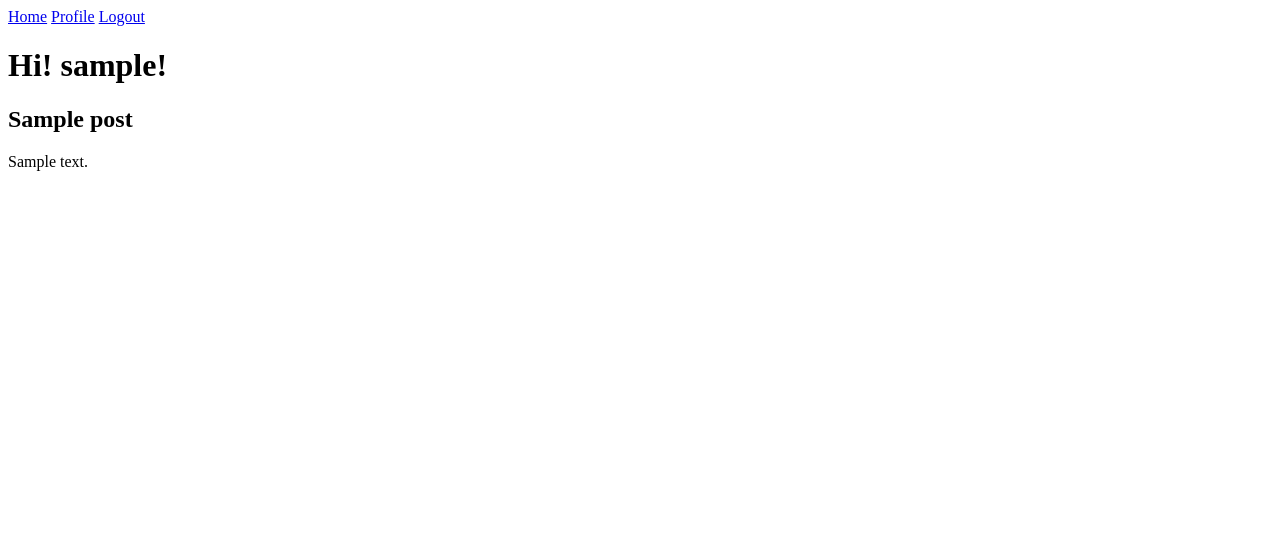
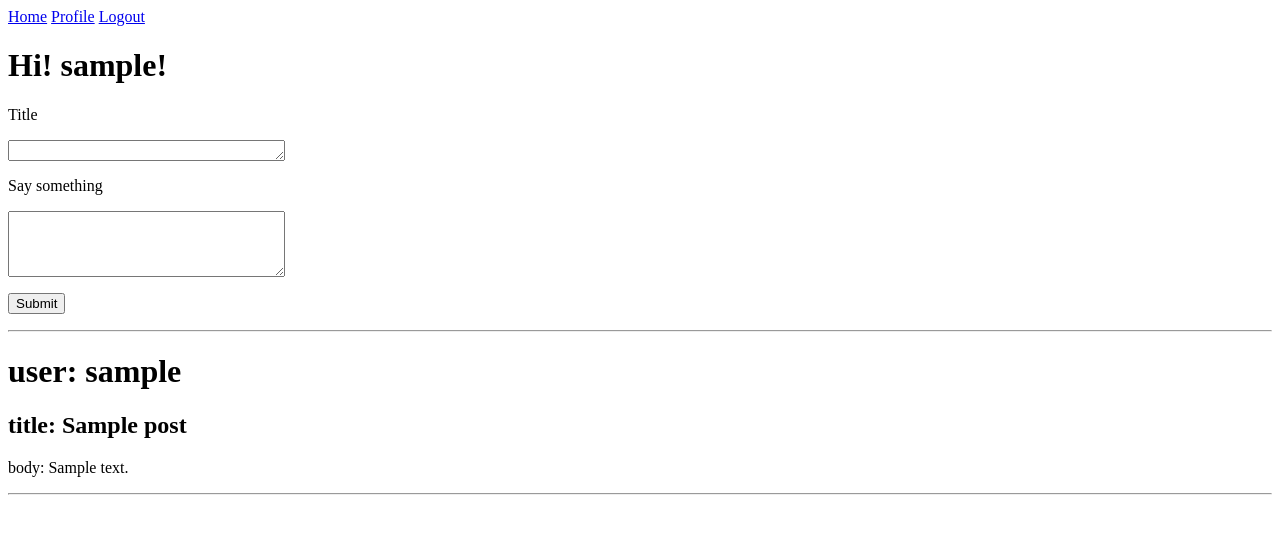
Before and after one commit to janetat/Allen-blog, a Flask app: page / in a window 1280 px wide. Shown: the top 534 px of the page. Run offline with Flask 2, Linux system fonts and the light colour scheme; the first user in the database is signed in; tables that the repository leaves empty hold one stand-in row (Sample ...).

Commit message:
Display blog following user posts and own posts at the home page

```diff
--- a/app/main/forms.py
+++ b/app/main/forms.py
@@ -47,3 +47,9 @@ class EditProfileForm(FlaskForm):
             user = User.query.filter_by(username=self.username.data).first()
             if user is not None:
                 raise ValidationError('Please use a different username.')
+
+# 编辑Post表单
+class PostForm(FlaskForm):
+    title = TextAreaField('Title ', validators=[DataRequired(), Length(min=1, max=32)])
+    body = TextAreaField('Say something ', validators=[DataRequired(), Length(min=1, max=140)])
+    submit = SubmitField('Submit')
--- a/app/main/models.py
+++ b/app/main/models.py
@@ -12,6 +12,7 @@ followers = db.Table('followers',
 )
 
 class User(db.Model, UserMixin):
+    __tablename__ = 'user'
     id = db.Column(db.Integer, primary_key=True)
     username = db.Column(db.String(64), index=True, unique=True)
     email = db.Column(db.String(120), index=True, unique=True)
@@ -75,6 +76,7 @@ def load_user(id):
     return User.query.get(int(id))
 
 class Post(db.Model):
+    __tablename__ = 'post'
     id = db.Column(db.Integer, primary_key=True)
     title = db.Column(db.String(32), index=True)
     body = db.Column(db.String(140))
--- a/app/main/views.py
+++ b/app/main/views.py
@@ -2,8 +2,8 @@ from app.main import main
 from app import db
 from flask import render_template, flash, redirect, url_for, request
 from flask_login import login_user, logout_user, current_user, login_required
-from .forms import LoginForm, RegistrationForm, EditProfileForm
-from .models import User
+from .forms import LoginForm, RegistrationForm, EditProfileForm, PostForm
+from .models import User, Post
 from werkzeug.urls import url_parse
 from datetime import datetime
 
@@ -17,12 +17,20 @@ def before_request():
 
 # 主页
 # 被login_required修饰的view function, 如果没有登录，则跳转到login_manager.login_view，且URL后面添加一个参数：next
-@main.route('/')
-@main.route('/index/')
+@main.route('/', methods=['GET', 'POST'])
+@main.route('/index/', methods=['GET', 'POST'])
 @login_required
 def index():
-    posts = current_user.posts
-    return render_template('index.html', title='allen', posts=posts)
+    form = PostForm()
+    if form.validate_on_submit():
+        post = Post(title=form.title.data, body=form.body.data, author=current_user)
+        db.session.add(post)
+        db.session.commit()
+        flash('You added a new post!')
+        return redirect(url_for('main.index'))
+
+    posts = current_user.followed_posts()
+    return render_template('index.html', title='Home page', posts=posts, form=form)
 
 # 登录
 @main.route('/login/', methods=['GET', 'POST'])
@@ -84,10 +92,7 @@ def register():
 @login_required
 def user_profile(username):
     user = User.query.filter_by(username=username).first_or_404()
-    posts = [
-        {'author': user, 'body': 'Test post #1'},
-        {'author': user, 'body': 'Test post #2'}
-    ]
+    posts = user.posts
     return render_template('profile.html', user=user, posts=posts)
 
 # 编辑user profile
--- a/app/templates/index.html
+++ b/app/templates/index.html
@@ -2,10 +2,28 @@
 
 {% block content %}
     <h1>Hi! {{ current_user.username }}!</h1>
+    <form action="" method="POST">
+        {{ form.hidden_tag() }}
+        <div>
+            <p>{{ form.title.label }}</p>
+            <p>{{ form.title(cols=32, rows=1) }}</p>
+            <p>{{ form.body.label }}</p>
+            <p>{{ form.body(cols=32, rows=4) }}</p>
+            {% for error in form.body.errors %}
+            <span style="color:red;">[{{ error }}]</span>
+            {% endfor %}
+            <p>{{ form.submit() }}</p>
+        </div>
+        <hr>
+    </form>
+
+
     {% for post in posts %}
     <div>
-        <h2> {{ post.title }}</h2>
-        <p> {{ post.body }} </p>
+        <h1>user: {{ post.author.username }}</h1>
+        <h2> title: {{ post.title }}</h2>
+        <p> body: {{ post.body }} </p>
+        <hr>
     </div>
     {% endfor %}
 {% endblock %}
```
Also changed, not shown: app.db, 8 other files.
